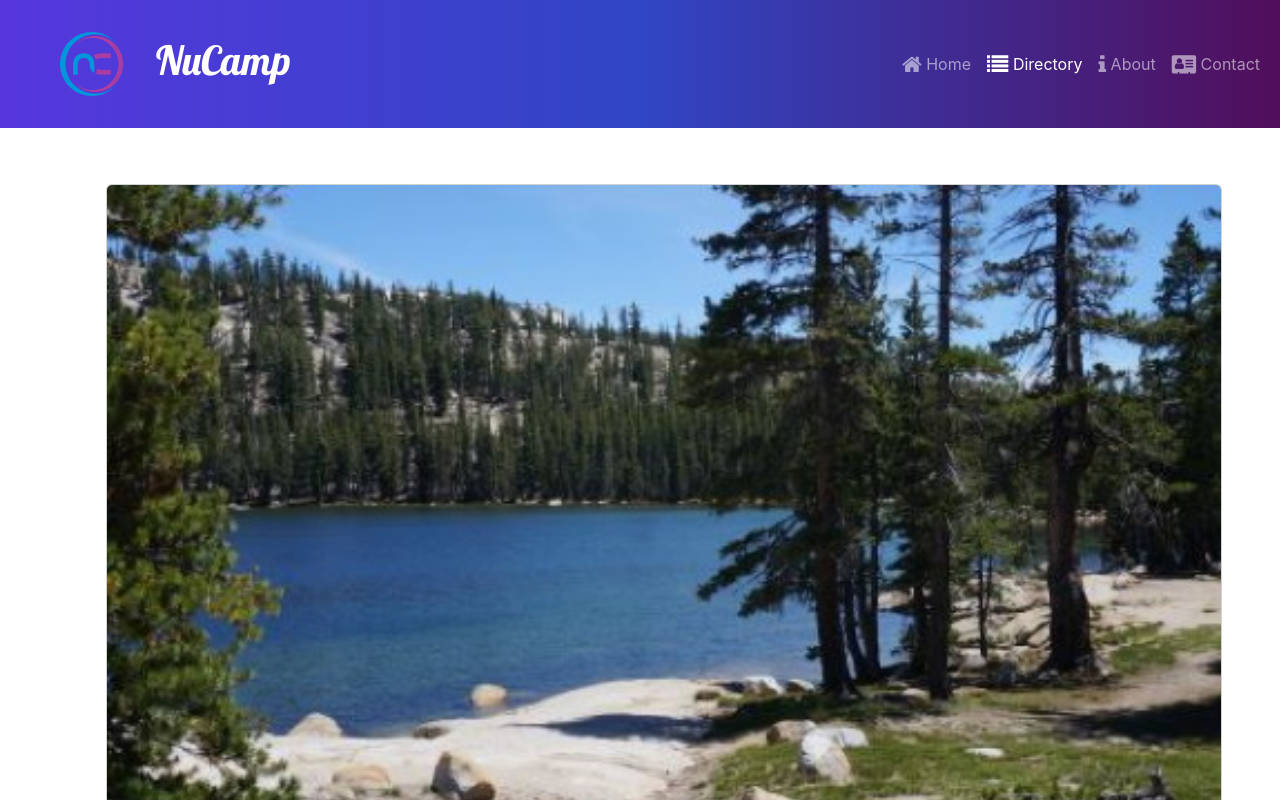
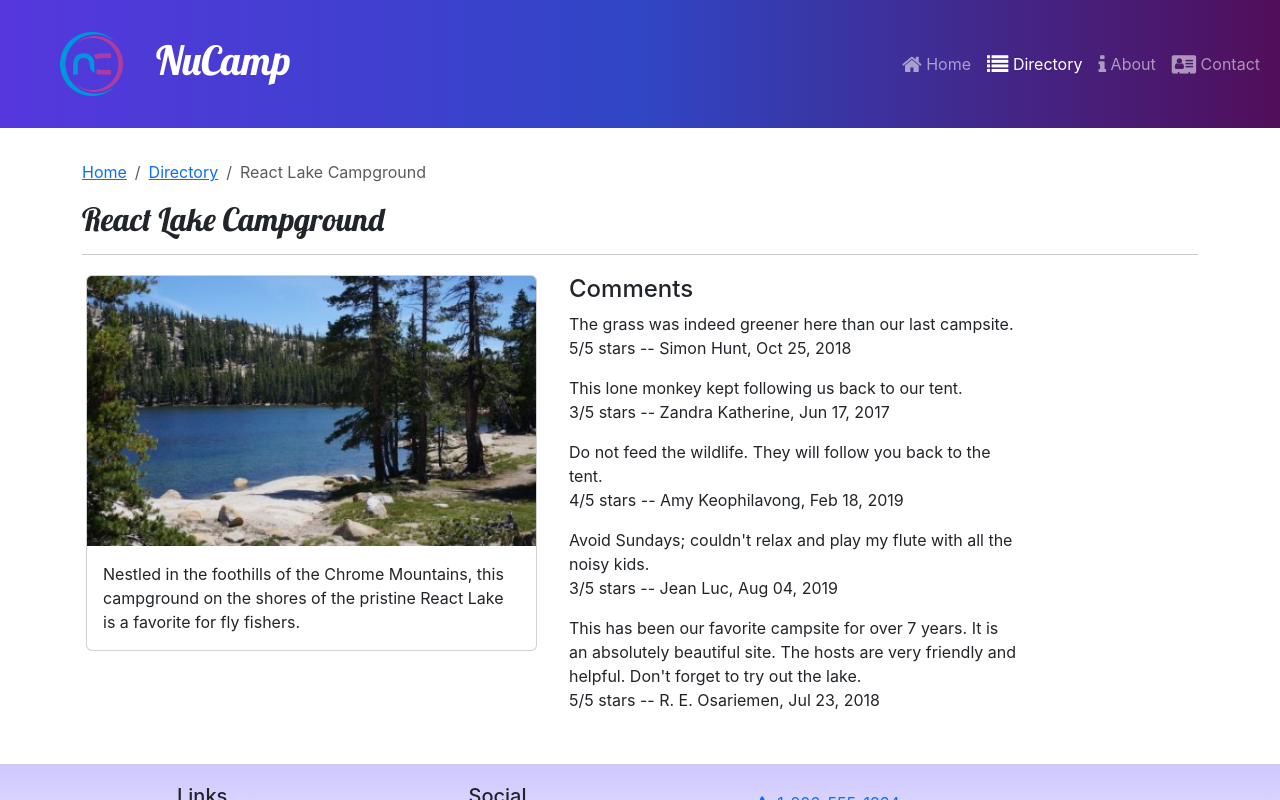
Before and after one commit to clouddrop7/nucampsite, a React (Create React App) app: page /directory/0 in a window 1280 px wide. Shown: the top 800 px of the page. Built offline with nearby package versions, Linux system fonts and the light colour scheme.

Commit message:
Breadcrumbs SubHeader

```diff
--- /dev/null
+++ b/src/components/SubHeader.js
@@ -0,0 +1,26 @@
+import { Col, Row, Breadcrumb, BreadcrumbItem } from 'reactstrap';
+import { Link } from 'react-router-dom';
+
+const SubHeader = ({ current, detail }) => {
+    return (
+        <Row>
+            <Col>
+                <Breadcrumb>
+                    <BreadcrumbItem>
+                        <Link to='/'>Home</Link>
+                    </BreadcrumbItem>
+                    {detail &&
+                        <BreadcrumbItem>
+                            <Link to='/directory'>Directory</Link>
+                        </BreadcrumbItem>
+                    }
+                    <BreadcrumbItem active>{current}</BreadcrumbItem>
+                </Breadcrumb>
+                <h2>{current}</h2>
+                <hr />
+            </Col>
+        </Row>
+    )
+}
+
+export default SubHeader;
--- a/src/features/campsites/CampsiteDetail.js
+++ b/src/features/campsites/CampsiteDetail.js
@@ -4,8 +4,8 @@
     const { image, name, description } = campsite;
     return (
         <Col
-            md='12'
-            className='m-4'
+            md='5'
+            className='m-1'
         >
             <Card>
                 <CardImg
--- /dev/null
+++ b/src/features/comments/Comment.js
@@ -0,0 +1,13 @@
+import { formatDate } from '../../utils/formatDate';
+
+const Comment = ({comment}) => {
+    const { text: commentText, rating, author, date } = comment;
+    return (
+        <p>{commentText}
+        <br/>
+        {rating}/5 stars -- {author}, {formatDate(date)}
+        </p>
+    )
+}
+
+export default Comment;
--- /dev/null
+++ b/src/features/comments/CommentsList.js
@@ -0,0 +1,25 @@
+import { Col } from 'reactstrap';
+import Comment from './Comment';
+import { selectCommentsByCampsiteId } from './commentsSlice';
+
+const CommentsList = ({ campsiteId }) => {
+    const comments = selectCommentsByCampsiteId(campsiteId);
+
+    if (comments && comments.length > 0) {
+        return (
+            <Col md='5' className='m-1'>
+                <h4>Comments</h4>
+                {comments.map((comment) => {
+                    return <Comment key={comment.id} comment={comment} />;
+                })}
+            </Col>
+        );
+    }
+    return (
+        <Col md='5' className='m-1'>
+            There are no comments for this campsite yet.
+        </Col>
+    );
+};
+
+export default CommentsList;
--- /dev/null
+++ b/src/features/comments/commentsSlice.js
@@ -0,0 +1,7 @@
+import { COMMENTS } from '../../app/shared/COMMENTS';
+
+export const selectCommentsByCampsiteId = (campsiteId) => {
+    return COMMENTS.filter(
+        (comment) => comment.campsiteId === parseInt(campsiteId)
+    );
+};
--- a/src/pages/CampsiteDetailPage.js
+++ b/src/pages/CampsiteDetailPage.js
@@ -2,6 +2,8 @@
 import { useParams } from 'react-router-dom';
 import { selectCampsiteById } from '../features/campsites/campsitesSlice';
 import CampsiteDetail from '../features/campsites/CampsiteDetail';
+import CommentsList from '../features/comments/CommentsList';
+import SubHeader from '../components/SubHeader';
 
 const CampsiteDetailPage = () => {
     const { campsiteId } = useParams();
@@ -9,13 +11,17 @@
 
     return (
         <Container>
+            <SubHeader
+                current={campsite.name}
+                detail={true}
+
+            />
             <Row>
-                <CampsiteDetail
-                    campsite={campsite}
-                />
+                <CampsiteDetail campsite={campsite} />
+                <CommentsList campsiteId={campsiteId} />
             </Row>
         </Container>
-    )
+    );
 }
 
 export default CampsiteDetailPage;
--- a/src/pages/CampsitesDirectoryPage.js
+++ b/src/pages/CampsitesDirectoryPage.js
@@ -1,10 +1,14 @@
 import { Container } from 'reactstrap';
 import CampsitesList from '../features/campsites/CampsitesList';
+import SubHeader from '../components/SubHeader';
 
 const CampsiteDirectoryPage = () => {
 
     return (
         <Container>
+            <SubHeader
+                current='Home'
+            />
             <CampsitesList />
         </Container>
     )
--- /dev/null
+++ b/src/utils/formatDate.js
@@ -0,0 +1,7 @@
+export const formatDate = (date) => {
+    return new Intl.DateTimeFormat('en-US', {
+        year: 'numeric',
+        month: 'short',
+        day: '2-digit'
+    }).format(new Date(Date.parse(date)));
+}
```
